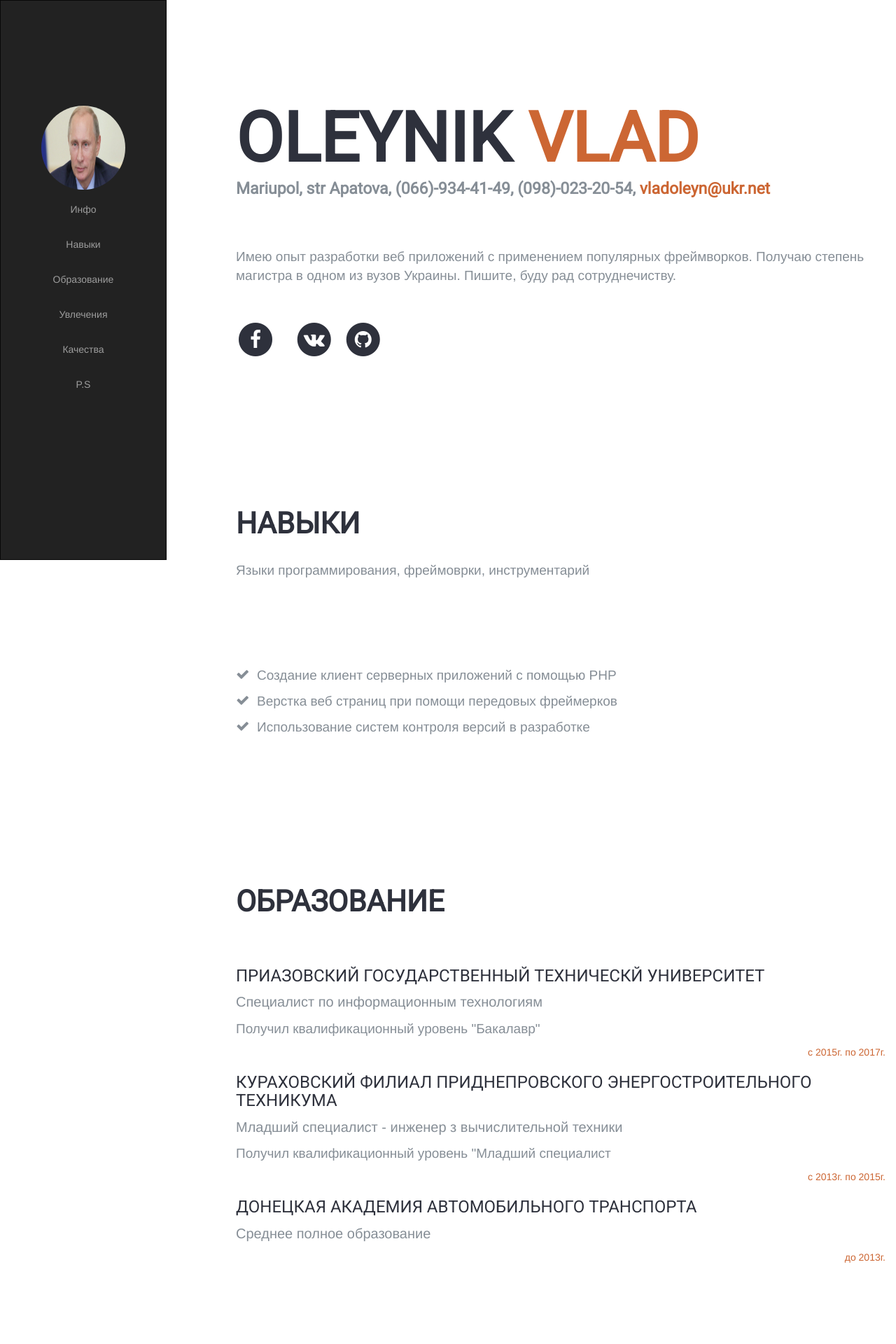
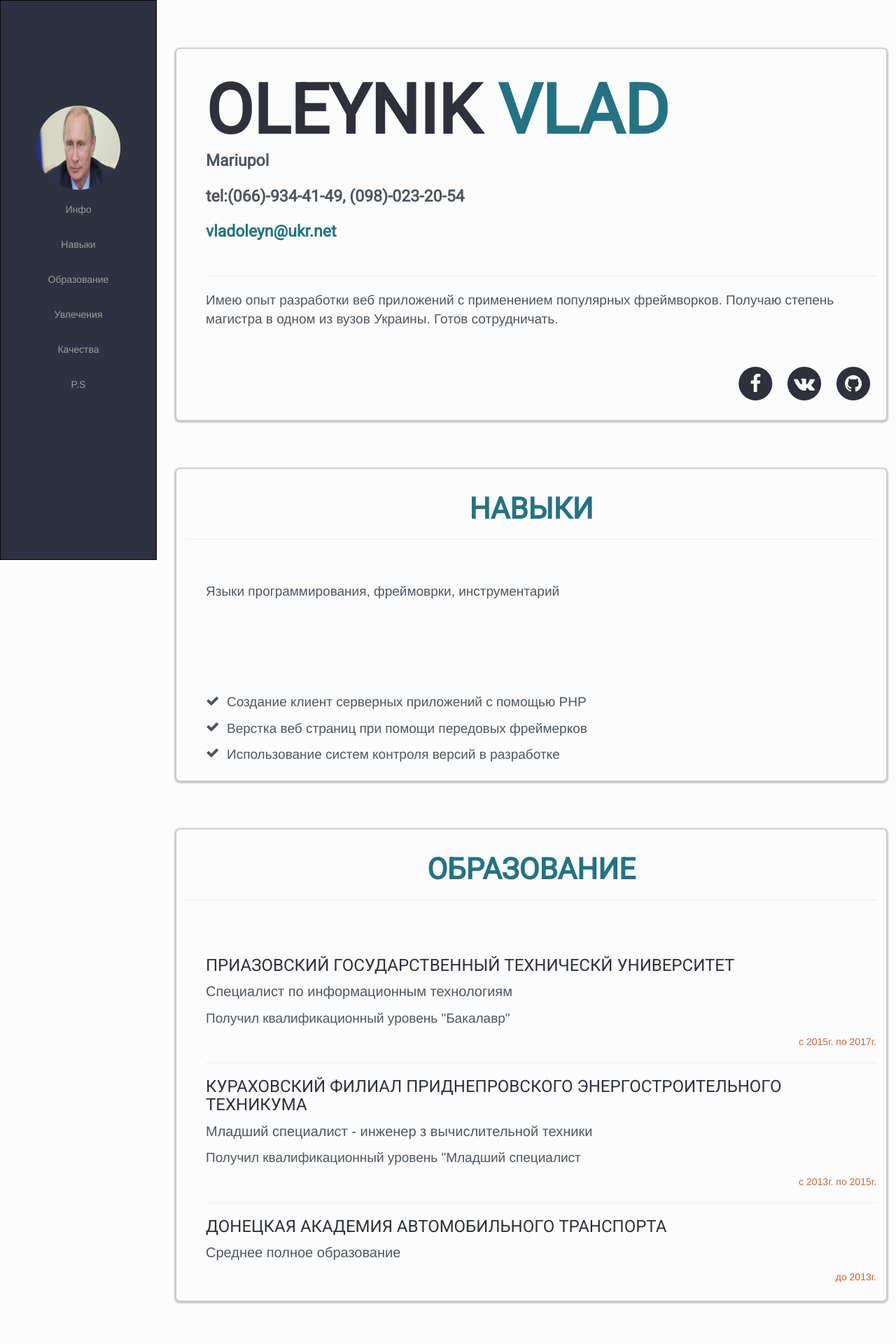
Before and after one commit to Trikas/work, a PHP site: page / in a window 1280 px wide. Shown: the top 1920 px of the page at 70% size. Run offline with PHP 8.4, Linux system fonts and the light colour scheme; some libraries are stand-ins or nearby versions; some web fonts are replaced.

Commit message:
css and html stable

```diff
--- a/index.php
+++ b/index.php
@@ -34,12 +34,15 @@
        </div>
 </nav>
 <div class="main">
-    <div class="container-fluid">
-        <a href="#info"></a> <h1>Oleynik <span style="color:#CC6633;">Vlad</span></h1><br>
-        <p class="infoP">Mariupol,  str Apatova, (066)-934-41-49, (098)-023-20-54,<span style="color:#CC6633;"> vladoleyn@ukr.net</span></p> <br>
-        <p>Имею опыт разработки веб приложений с применением популярных фреймворков. Получаю степень магистра в одном из вузов Украины. Пишите, буду рад сотруднечиству.
+    <div class="container-fluid ">
+        <div class="content">
+        <a href="#info"></a> <h1>Oleynik <span style="color:#237385;">Vlad</span></h1><br>
+        <p class="infoP">Mariupol</p>
+        <p class="infoP">tel:(066)-934-41-49, (098)-023-20-54</p>
+        <p class="infoP"><span style="color:#237385;">vladoleyn@ukr.net</span></p><hr>
+        <p>Имею опыт разработки веб приложений с применением популярных фреймворков. Получаю степень магистра в одном из вузов Украины. Готов сотрудничать.
         </p> <br><br>
-        <ul class="list-inline list-social-icons mb-0">
+        <ul class="list-inline list-social-icons mb-0 text-right">
             <li class="list-inline-item">
               <a href="https://www.facebook.com/vlad.trikaka?ref=bookmarks">
                 <span class="fa-stack fa-lg">
@@ -47,8 +50,6 @@
                   <i class="fa fa-facebook fa-stack-1x fa-inverse"></i>
                 </span>
               </a>
-            </li>
-            <li class="list-inline-item">
             </li>
             <li class="list-inline-item">
               <a href="https://vk.com/trikaka1">
@@ -68,9 +69,11 @@
             </li>
           </ul>
         </div>
+    </div>
     <div class="container-fluid skills">
       <a href="#education"></a>
-      <h2>Навыки</h2><br>
+      <h2 class="text-center">Навыки</h2><hr><br><br>
+      <div class="content">
         <p>Языки программирования, фреймоврки, инструментарий</p><br>
         <ul class="list-inline list-icons">
             <li class="list-inline-item">
@@ -117,28 +120,34 @@
                     Использование систем контроля версий в разработке</p></li>
             </ul>
         </div>
+    </div>
     <div class="container-fluid education">
-        <h2>Образование</h2><br><br>
+        <h2>Образование</h2><hr><br><br>
+        <div class="content">
             <h3>Приазовский Государственный Техническй Университет</h3>
                 <p style="font-size: 20px;">Cпециалист по информационным технологиям</p>
                 <p>Получил квалификационный уровень "Бакалавр"</p>
-            <span class="text-right " style="color:#CC6633;"><p style="font-size: 14px;">c 2015г. по 2017г.</p></span>
+                <span class="text-right " style="color:#CC6633;"><p style="font-size: 14px;">c 2015г. по 2017г.</p></span><hr>
             <h3>Кураховский филиал Приднепровского энергостроительного техникума</h3>
                 <p style="font-size: 20px;"> Младший специалист - инженер з вычислительной техники</p>
                 <p>Получил квалификационный уровень "Младший специалист</p>
-        <span class="text-right " style="color:#CC6633;"><p style="font-size: 14px;">c 2013г. по 2015г.</p></span>
-        <h3>  Донецкая Академия Автомобильного Транспорта</h3>
+                <span class="text-right " style="color:#CC6633;"><p style="font-size: 14px;">c 2013г. по 2015г.</p></span><hr>
+            <h3>Донецкая Академия Автомобильного Транспорта</h3>
                 <p style="font-size: 20px;">Среднее полное образование</p>
                 <span class="text-right " style="color:#CC6633;"><p style="font-size: 14px;">до 2013г.</p></span>
         </div>
+    </div>
     <div class="container-fluid">
-     <h2>Увлечения</h2>
+        <h2>Увлечения</h2><hr><br><br>
+        <div class="content">
             <p>Увлечения связанные исключительно с миром I-T. Игра на гитаре в свободное от кодинга время. Чтение русских классиков и всяческой интересной литературы.</p>
             <p>Путишествия</p>
             <p>Просмотр телеканала россия К и насыщение всего своего ества культурой </p>
         </div>
+    </div>
     <div class="container-fluid">
-        <h2>Качества</h2>
+        <h2>Качества</h2><hr><br><br>
+        <div class="content">
                 <ul class="fa-ul mb-0">
                 <li>
                     <p><i class="fa-li fa fa-check"></i>Аккуратность</p></li>
@@ -165,7 +174,7 @@
                 <p style="font-size: 16px;color:#CC6633;">В сумме это тоже что то великолепное не придумал.</p>
             </ul>
         </div>
-
+    </div>
 </div>
 </body>
 </html>
--- a/style/style.css
+++ b/style/style.css
@@ -3,8 +3,9 @@
 body  {
   font-family:'Roboto';
   padding-top: 54px;
-  color: #868e96 !important;
-  background: #f5f5f8;
+  color: #4f575e !important;
+  background: #fcfcfc !important;
+  padding: 0px;
 }
 h1,
 h2,
@@ -24,6 +25,10 @@ h6 {
 .main h2{
    font-size: 3em;
    font-weight: 700;
+   text-align: center;
+   color: #237385 !important;
+
+
 }
 .main p{
     font-size: 19px;
@@ -50,7 +55,7 @@ h6 {
 }
 
 .list-social-icons a:hover {
-  color: #BD5D38;
+  color: #237385;
 }
 
 .list-social-icons a .fa-lg {
@@ -58,14 +63,23 @@ h6 {
 }
 
 .list-icons {
-  font-size: 3rem;
+  font-size: 36px;
 }
 
 .list-icons .list-inline-item i:hover {
-  color: #BD5D38;
+  color: #237385;
 }
-.main .container-fluid{
-    margin-bottom: 13em;
+.main > .container-fluid{
+    margin-bottom: 5em;
+    background: #fcfcfc;
+    box-shadow: 0px 1px 2px 3px rgba(0, 0, 0, .2);
+    height: 100%;
+    border-radius: 5px;
+
+
+}
+.content{
+    margin-left: 2em;
 }
 
 
@@ -74,14 +88,15 @@ h6 {
     @media (min-width:960px){
         .navbar-inverse{
             height: 100%;
-            width: 17em;
+            width: 17.5%;
             position: fixed !important;
             z-index: 1;
             top: 0;
             left: 0;
-            background-color: #111;
+            background-color:#2e313f !important;
             overflow-x: hidden;
             padding-top: 20px;
+            border-radius: 10px;
 
 
 
@@ -100,18 +115,16 @@ h6 {
         .main{
             margin-top:5em;
         }
-        .main .container-fluid{
-            margin-left: 23em;
+        .main {
+            margin-left: 18em;
+            margin-right: 1em;
+
 
         }
-         .img-circle{
-            width: 100px;
-            height: 100px;
-            border-style: solid 3px;
-            border-color:red;
+        .main .container-fluid{
+          padding: 1em  1em 1em 1em ;
 
         }
-
     }
      @media (min-width:700px){
         .img-circle{
@@ -133,3 +146,10 @@ h6 {
             height: 120px;
         }
     }
+
+      @media (max-width:960px){
+      .main{
+            padding: 0 1em 0 1em;
+
+    }
+}
```
Lines whose indentation alone changed are shown as unchanged.
